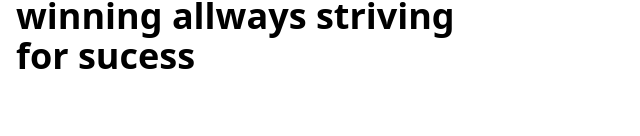
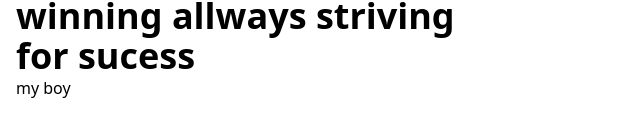
Before and after one commit to chiposi/chiposi.github.io, a plain HTML site: page tail.html in a window 1280 px wide. Shown: the part 492-628 px from the top of the page, 0-640 px from the left. Drawn offline with nearby package versions, Linux system fonts and the light colour scheme.

Commit message:
fourth commit

```diff
--- a/tail.html
+++ b/tail.html
@@ -45,7 +45,7 @@ git<!doctype html>
   <div clas="flex flex-col space-y-12 md:1/2">
     <h2 class="max-w-md text-4xl font-bold text-center md:text-left">congratulations always winning allways striving for sucess</h2>
 
-    <p2 class="md-w-sm text-center"
+    <p2 class="md-w-sm text-center"> my boy</p2>
 
   </div>
   <!--numberedlist-->
```
